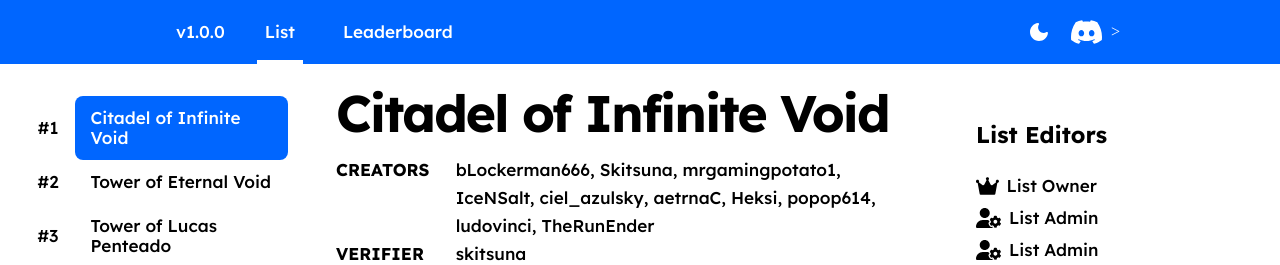
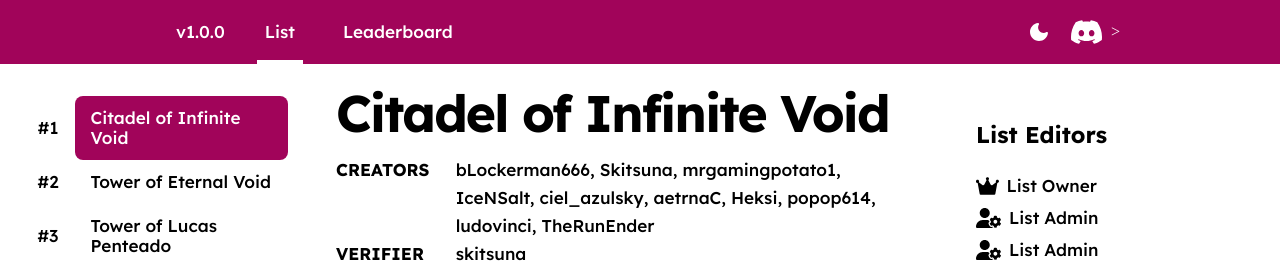
Before and after one commit to Agelio4/JToH-Top-Towers2, a plain HTML site: page index.html in a window 1280 px wide. Shown: the top 265 px of the page. Drawn offline with nearby package versions, Linux system fonts and the light colour scheme.

Commit message:
Update nav.css

```diff
--- a/css/components/nav.css
+++ b/css/components/nav.css
@@ -1,7 +1,7 @@
 :root {
     --color-background: white;
     --color-on-background: black;
-    --color-primary: #0066ff;
+    --color-primary: #A1045A;
     --color-on-primary: white;
 }
 
```
